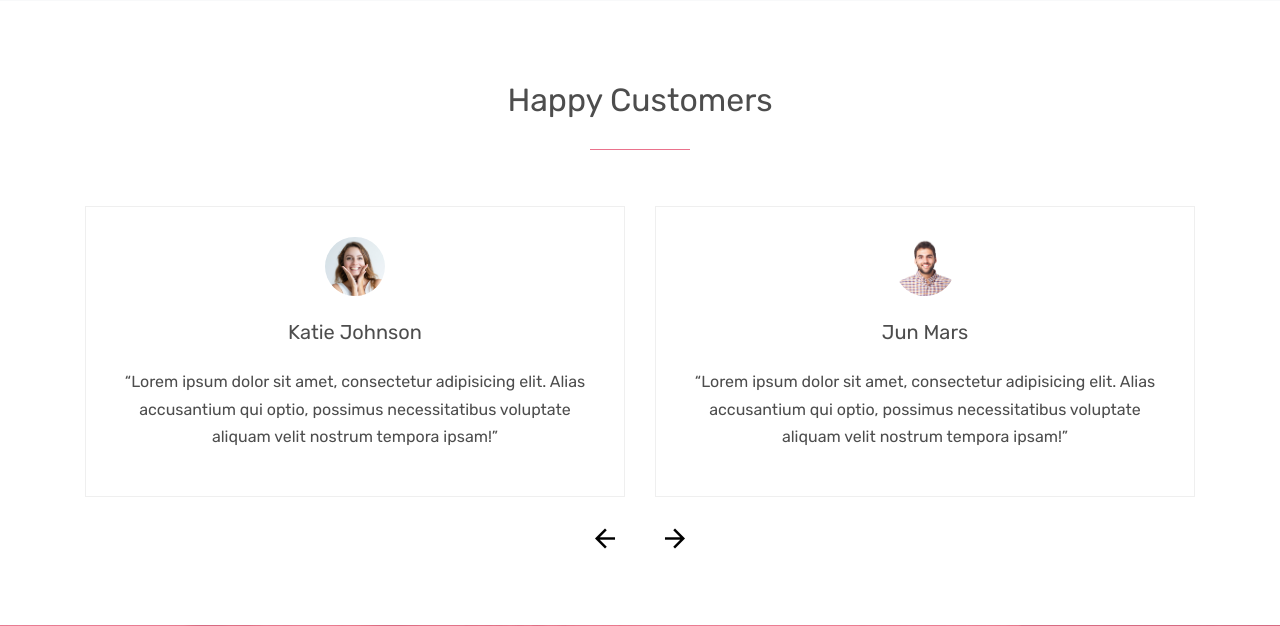
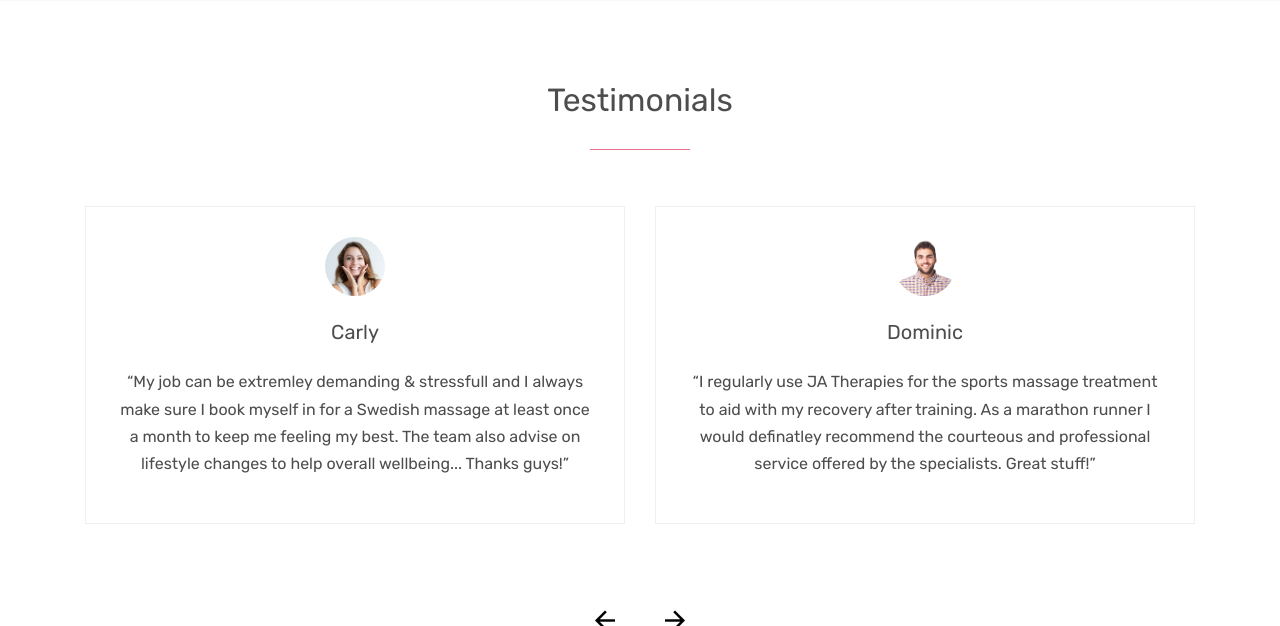
Before and after one commit to moshabbir-dotcom/Portfolio-Project-4, a Django app: page / in a window 1280 px wide. Shown: the part 2889-3515 px from the top of the page. Run offline with Django 3.2, Linux system fonts and the light colour scheme; some libraries are stand-ins or nearby versions; some web fonts are replaced.

Commit message:
add img static tags and content for home.html

```diff
--- a/mainsite/templates/base.html
+++ b/mainsite/templates/base.html
@@ -48,13 +48,13 @@
         <div class="row align-items-center">
 
           <div class="col-11 col-xl-4">
-            <h1 class="mb-0 site-logo"><a href="{% url 'home' as url %}" class="text-white mb-0"> JA Therapies<span class="text-primary">.</span> </a></h1>
+            <h1 class="mb-0 site-logo"><a href="{% url 'home' %}" class="text-white mb-0"> JA Therapies<span class="text-primary">.</span> </a></h1>
           </div>
           <div class="col-12 col-md-8 d-none d-xl-block">
             <nav class="site-navigation position-relative text-right" role="navigation">
 
               <ul class="site-menu js-clone-nav mr-auto d-none d-lg-block">
-                <li class="active"><a href="{% url 'home' as url %}"><span>Home</span></a></li>
+                <li class="active"><a href="{% url 'home' %}"><span>Home</span></a></li>
                 <li class="has-children">
                   <a href="services.html"><span>Services</span></a>
                   <ul class="dropdown arrow-top">
@@ -71,9 +71,9 @@
                     </li>
                   </ul>
                 </li>
-                <li><a href="about.html"><span>About</span></a></li>
-                <li><a href="blog.html"><span>Treatments & Prices</span></a></li>
-                <li><a href="{% url 'contact' as url %}"><span>Contact</span></a></li>
+                <li><a href="{% url 'about' %}"><span>About</span></a></li>
+                <li><a href="{% url 'prices' %}"><span>Treatments & Prices</span></a></li>
+                <li><a href="{% url 'contact' %}"><span>Contact</span></a></li>
               </ul>
             </nav>
           </div>
@@ -102,7 +102,7 @@
                   <li><a href="#">About Us</a></li>
                   <li><a href="#">Services</a></li>
                   <li><a href="#">Testimonials</a></li>
-                  <li><a href="{% url 'contact' as url %}">Contact Us</a></li>
+                  <li><a href="{% url 'contact' %}">Contact Us</a></li>
                 </ul>
               </div>
               <div class="col-md-6 mb-5 mb-lg-0 col-lg-3">
@@ -111,7 +111,7 @@
                   <li><a href="#">About Us</a></li>
                   <li><a href="#">Services</a></li>
                   <li><a href="#">Testimonials</a></li>
-                  <li><a href="{% url 'contact' as url %}">Contact Us</a></li>
+                  <li><a href="{% url 'contact' %}">Contact Us</a></li>
                 </ul>
               </div>
               <div class="col-md-6 mb-5 mb-lg-0 col-lg-3">
@@ -120,7 +120,7 @@
                   <li><a href="#">About Us</a></li>
                   <li><a href="#">Services</a></li>
                   <li><a href="#">Testimonials</a></li>
-                  <li><a href="{% url 'contact' as url %}">Contact Us</a></li>
+                  <li><a href="{% url 'contact' %}">Contact Us</a></li>
                 </ul>
               </div>
               <div class="col-md-6 mb-5 mb-lg-0 col-lg-3">
--- a/mainsite/templates/contact.html
+++ b/mainsite/templates/contact.html
@@ -116,7 +116,7 @@
         Get regular treatments and pamper yourself... Because you KNOW you are worth it!</p>
       </div>
       <div class="col-lg-4">
-        <p class="mb-0"><a href="{% url 'contact' as url %}" class="btn btn-outline-white text-white btn-md btn-pill px-5 font-weight-bold btn-block">Contact Us</a></p>
+        <p class="mb-0"><a href="{% url 'contact' %}" class="btn btn-outline-white text-white btn-md btn-pill px-5 font-weight-bold btn-block">Contact Us</a></p>
       </div>
     </div>
   </div>
--- a/mainsite/templates/home.html
+++ b/mainsite/templates/home.html
@@ -59,7 +59,7 @@
                 <span class="icon icon-clock-o mr-3"></span>
                 <div class="text">
                   <strong class="d-block heading">Opening hours</strong>
-                  <span class="excerpt">Mon-Fri 7:AM - 5PM</span>
+                  <span class="excerpt">Mon-Sat 8:AM - 5PM</span>
                 </div>
               </div>
             </div>
@@ -74,30 +74,30 @@
           <div class="mb-4 mb-lg-0 col-sm-6 col-md-6 col-lg-3">
             <h3 class="mb-3">What We Offer</h3>
             <p>A range of alternative, holistic and sports therapies by a fully certified team of treatment professionals specialising in areas such as Swedish massage, Sports massage, Aromatherapy, Garston Technique and Cupping treatments.</p>
-            <p><a href="#" class="d-inline-flex align-items-center block-service-1-more"><span>See all services</span> <span class="icon-keyboard_arrow_right icon"></span></a></p>
+            <p><a href="{% url 'prices' %}" class="d-inline-flex align-items-center block-service-1-more"><span>See all services</span> <span class="icon-keyboard_arrow_right icon"></span></a></p>
           </div>
           <div class="mb-4 mb-lg-0 col-sm-6 col-md-6 col-lg-3">
             <div class="block-service-1-card">
-              <a href="#" class="thumbnail-link d-block mb-4"><img src="{% static 'mainsite/images/img_2.jpg' %}" alt="Image" class="img-fluid"></a>
+              <a href="#" class="thumbnail-link d-block mb-4"><img src="{% static 'mainsite/images/img_2.jpg' %}" alt="Person recieving physical Therapy" class="img-fluid"></a>
               <h3 class="block-service-1-heading mb-3"><a href="{% url 'contact' as url %}">Physical Therapy</a></h3>
               <div class="block-service-1-excerpt"><p>Sports massage and rehabilitation by our in house level 4 personal trainer</p></div>
-              <p><a href="{% url 'contact' as url %}" class="d-inline-flex align-items-center block-service-1-more"><span>Find out more</span> <span class="icon-keyboard_arrow_right icon"></span></a></p>
+              <p><a href="{% url 'prices' %}" class="d-inline-flex align-items-center block-service-1-more"><span>Find out more</span> <span class="icon-keyboard_arrow_right icon"></span></a></p>
             </div>
           </div>
           <div class="mb-4 mb-lg-0 col-sm-6 col-md-6 col-lg-3">
             <div class="block-service-1-card">
-              <a href="#" class="thumbnail-link d-block mb-4"><img src="{% static 'mainsite/images/img_1.jpg' %}" alt="Image" class="img-fluid"></a>
-              <h3 class="block-service-1-heading mb-3"><a href="{% url 'contact' as url %}">Massage Therapy</a></h3>
+              <a href="#" class="thumbnail-link d-block mb-4"><img src="{% static 'mainsite/images/img_1.jpg' %}" alt="Person recieving Swedish Massage" class="img-fluid"></a>
+              <h3 class="block-service-1-heading mb-3"><a href="{% url 'contact' %}">Massage Therapy</a></h3>
               <div class="block-service-1-excerpt"><p>Swedish massage using hand blended essential oils formulations to help with circulation, recovery and the stresses of everyday life by our in house pair of treatment specialist.</p></div>
-              <p><a href="{% url 'contact' as url %}" class="d-inline-flex align-items-center block-service-1-more"><span>Find out more</span> <span class="icon-keyboard_arrow_right icon"></span></a></p>
+              <p><a href="{% url 'prices' %}" class="d-inline-flex align-items-center block-service-1-more"><span>Find out more</span> <span class="icon-keyboard_arrow_right icon"></span></a></p>
             </div>
           </div>
           <div class="mb-4 mb-lg-0 col-sm-6 col-md-6 col-lg-3">
             <div class="block-service-1-card">
-              <a href="#" class="thumbnail-link d-block mb-4"><img src="{% static 'mainsite/images/img_3.jpg' %}" alt="Image" class="img-fluid"></a>
-              <h3 class="block-service-1-heading mb-3"><a href="{% url 'contact' as url %}">Cupping Therapy</a></h3>
+              <a href="#" class="thumbnail-link d-block mb-4"><img src="{% static 'mainsite/images/img_3.jpg' %}" alt="Person recieving cupping" class="img-fluid"></a>
+              <h3 class="block-service-1-heading mb-3"><a href="{% url 'contact' }">Cupping Therapy</a></h3>
               <div class="block-service-1-excerpt"><p>An ancient practice used throughout the ages not only in Asia but also in Eastern Europe, the Middle East, and Latin America.</p></div>
-              <p><a href="{% url 'contact' as url %}" class="d-inline-flex align-items-center block-service-1-more"><span>Find out more</span> <span class="icon-keyboard_arrow_right icon"></span></a></p>
+              <p><a href="{% url 'prices' %}" class="d-inline-flex align-items-center block-service-1-more"><span>Find out more</span> <span class="icon-keyboard_arrow_right icon"></span></a></p>
             </div>
           </div>
         </div>
@@ -209,7 +209,7 @@
       <div class="container">
         <div class="row mb-5">
           <div class="col-md-12 text-center">
-            <h2 class="site-section-heading text-center font-secondary">Happy Customers</h2>
+            <h2 class="site-section-heading text-center font-secondary">Testimonials</h2>
           </div>
         </div>
         <div class="row">
@@ -220,11 +220,11 @@
 
               <div class="d-block block-testimony mx-auto text-center">
                 <div class="person w-25 mx-auto mb-4">
-                  <img src="{% static 'mainsite/images/person_1.jpg' %}" alt="Image" class="img-fluid rounded-circle w-50 mx-auto">
+                  <img src="{% static 'mainsite/images/person_1.jpg' %}" alt="Carly" class="img-fluid rounded-circle w-50 mx-auto">
                 </div>
                 <div>
-                  <h2 class="h5 mb-4">Katie Johnson</h2>
-                  <blockquote>&ldquo;Lorem ipsum dolor sit amet, consectetur adipisicing elit. Alias accusantium qui optio, possimus necessitatibus voluptate aliquam velit nostrum tempora ipsam!&rdquo;</blockquote>
+                  <h2 class="h5 mb-4">Carly</h2>
+                  <blockquote>&ldquo;My job can be extremley demanding & stressfull and I always make sure I book myself in for a Swedish massage at least once a month to keep me feeling my best. The team also advise on lifestyle changes to help overall wellbeing... Thanks guys!&rdquo;</blockquote>
                 </div>
               </div>
 
@@ -233,18 +233,18 @@
                   <img src="{% static 'mainsite/images/person_2.jpg' %}" alt="Image" class="img-fluid rounded-circle w-50 mx-auto">
                 </div>
                 <div>
-                  <h2 class="h5 mb-4">Jun Mars</h2>
-                  <blockquote>&ldquo;Lorem ipsum dolor sit amet, consectetur adipisicing elit. Alias accusantium qui optio, possimus necessitatibus voluptate aliquam velit nostrum tempora ipsam!&rdquo;</blockquote>
+                  <h2 class="h5 mb-4">Dominic</h2>
+                  <blockquote>&ldquo;I regularly use JA Therapies for the sports massage treatment to aid with my recovery after training. As a marathon runner I would definatley recommend the courteous and professional service offered by the specialists. Great stuff!&rdquo;</blockquote>
                 </div>
               </div>
 
               <div class="d-block block-testimony mx-auto text-center">
                 <div class="person w-25 mx-auto mb-4">
-                  <img src="{% static 'mainsite/images/person_3.jpg' %}" alt="Image" class="img-fluid rounded-circle w-50 mx-auto">
+                  <img src="{% static 'mainsite/images/person_7.jpg' %}" alt="Image" class="img-fluid rounded-circle w-50 mx-auto">
                 </div>
                 <div>
-                  <h2 class="h5 mb-4">Katie Johnson</h2>
-                  <blockquote>&ldquo;Lorem ipsum dolor sit amet, consectetur adipisicing elit. Alias accusantium qui optio, possimus necessitatibus voluptate aliquam velit nostrum tempora ipsam!&rdquo;</blockquote>
+                  <h2 class="h5 mb-4">Rhiannon</h2>
+                  <blockquote>&ldquo;I suffered for years with allergic reactions to mainstream cosmetics and skin treatments. After having an personalised consultation they were able to formulate serums for my skin and hair that have worked wonders!&rdquo;</blockquote>
                 </div>
               </div>
 
@@ -253,8 +253,8 @@
                   <img src="{% static 'mainsite/images/person_4.jpg' %}" alt="Image" class="img-fluid rounded-circle w-50 mx-auto">
                 </div>
                 <div>
-                  <h2 class="h5 mb-4">Jun Mars</h2>
-                  <blockquote>&ldquo;Lorem ipsum dolor sit amet, consectetur adipisicing elit. Alias accusantium qui optio, possimus necessitatibus voluptate aliquam velit nostrum tempora ipsam!&rdquo;</blockquote>
+                  <h2 class="h5 mb-4">Adam</h2>
+                  <blockquote>&ldquo;I had alway heard about cupping therapy but was always a little worried and apprehensive about getting it done. The practitioner was very patient in making me feel at ease and understanding the process before committing. I feel it has had major benefit on my knee pain and I would not hesitate to use JA Therapies again!&rdquo;</blockquote>
                 </div>
               </div>
 
@@ -275,7 +275,7 @@
             <p class="mb-0 text-white lead">The more you book the more you save!</p>
           </div>
           <div class="col-lg-4">
-            <p class="mb-0"><a href="contact.html" class="btn btn-outline-white text-white btn-md btn-pill px-5 font-weight-bold btn-block">Contact Us</a></p>
+            <p class="mb-0"><a href="{% url 'contact' %}" class="btn btn-outline-white text-white btn-md btn-pill px-5 font-weight-bold btn-block">Contact Us</a></p>
           </div>
         </div>
       </div>
--- a/mainsite/templates/prices.html
+++ b/mainsite/templates/prices.html
@@ -217,10 +217,10 @@
         <div class="row align-items-center justify-content-between">
           <div class="col-lg-7 mb-4 mb-lg-0">
             <h2 class="mb-3 mt-0 text-white">Up to 25% off 2022 block bookings!!</h2>
-            <p class="mb-0 text-white lead">Contact us for a conaultation & personalised quotation for multiple bookings! </p>
+            <p class="mb-0 text-white lead">Contact us for a consultation & personalised quotation for multiple bookings! </p>
           </div>
           <div class="col-lg-4">
-            <p class="mb-0"><a href="contact.html" class="btn btn-outline-white text-white btn-md btn-pill px-5 font-weight-bold btn-block">Contact Us</a></p>
+            <p class="mb-0"><a href="{% url 'contact' %}" class="btn btn-outline-white text-white btn-md btn-pill px-5 font-weight-bold btn-block">Contact Us</a></p>
           </div>
         </div>
       </div>
--- a/mainsite/urls.py
+++ b/mainsite/urls.py
@@ -4,7 +4,7 @@ from django.urls import path, include
 
 urlpatterns = [
     path('', views.home, name='home'),
-    path('contact.html', views.contact, name='contact'),
-    path('about.html', views.about, name='about'),
-    path('prices.html', views.prices, name='prices'),
+    path('contact.html/', views.contact, name='contact'),
+    path('about.html/', views.about, name='about'),
+    path('prices.html/', views.prices, name='prices'),
 ]
--- a/mainsite/views.py
+++ b/mainsite/views.py
@@ -2,6 +2,7 @@ from django.shortcuts import render
 from django.core.mail import send_mail
 
 # Create your views here.
+
 def home(request):
     return render(request, 'home.html')
 
```
